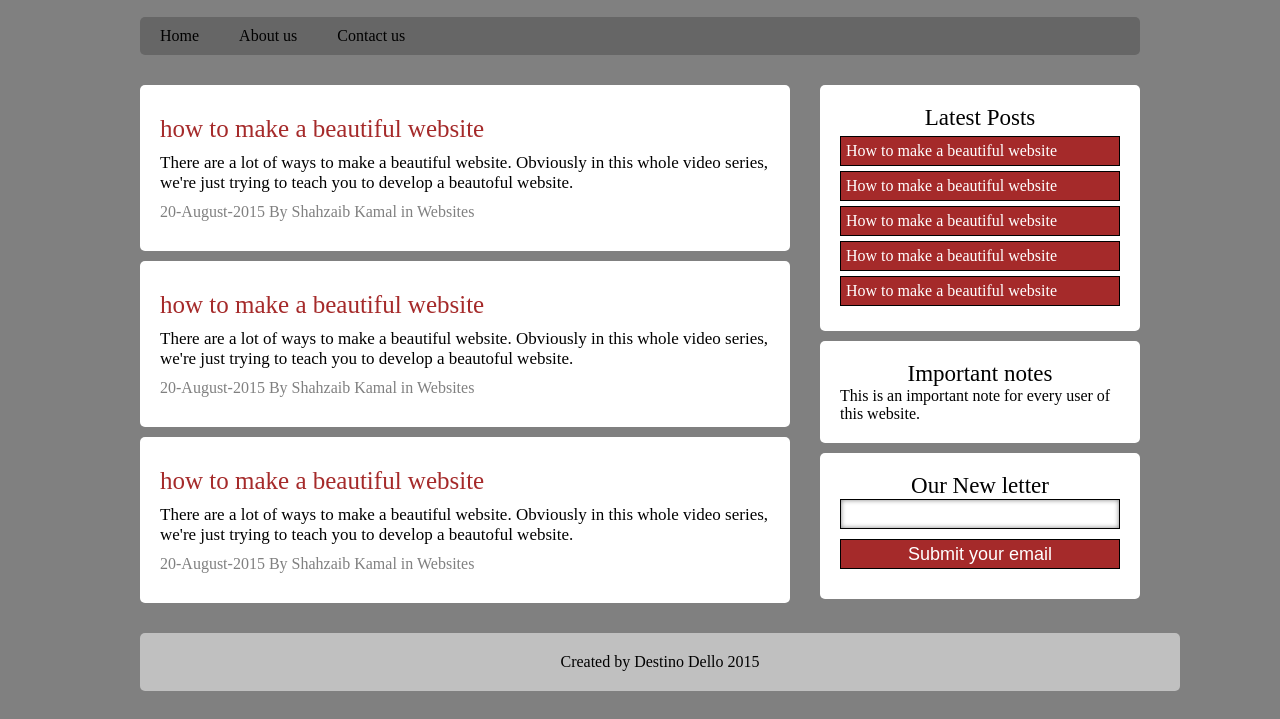
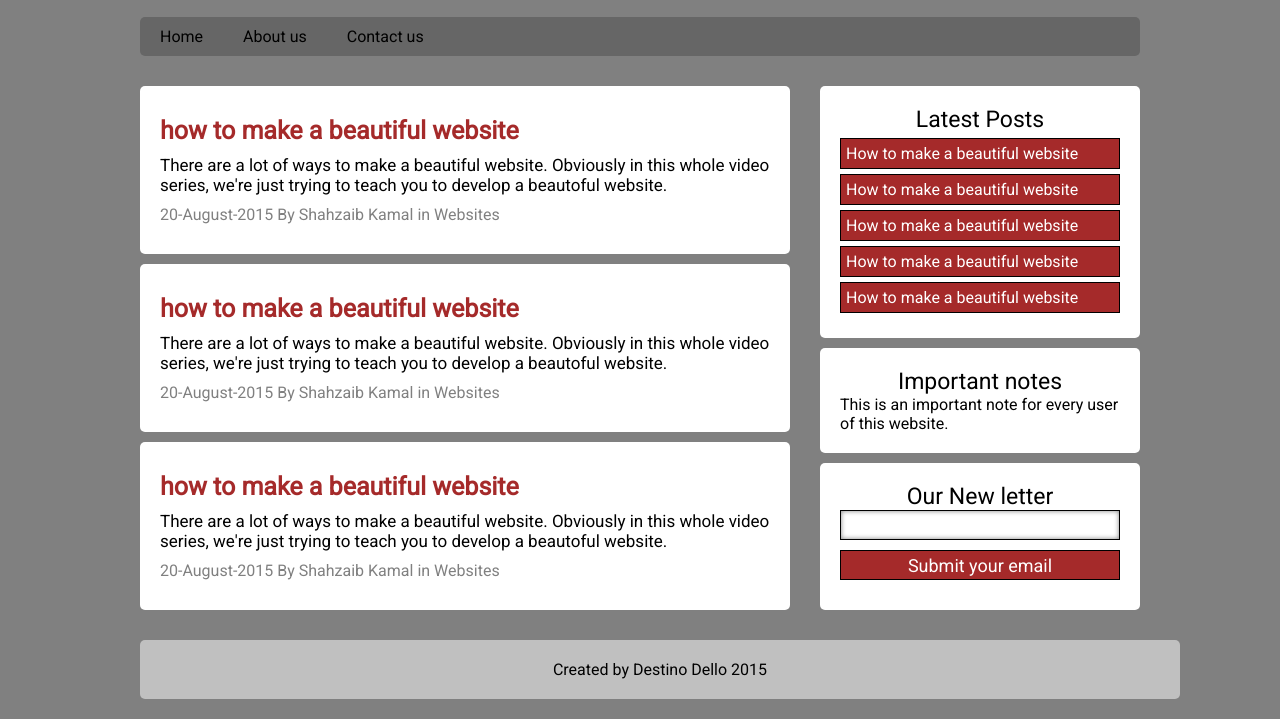
Before and after one commit to destino92/html5-css3-project, a plain HTML site: page index.html in a window 1280 px wide. Shown: the part 100-819 px from the top of the page. Drawn offline with Linux system fonts and the light colour scheme.

Commit message:
feat: added roboto fonts.

```diff
--- a/style.css
+++ b/style.css
@@ -1,6 +1,9 @@
+@import url(https://fonts.googleapis.com/css?family=Roboto);
+
 * {
 	padding: 0;
 	margin: 0;
+	font-family: 'Roboto';
 }
 
 #container {
@@ -119,6 +122,7 @@
 				.title {
 					color: brown;
 					margin: 10px 0;
+					font-weight: bold;
 					font-size: 25px;
 				}
 
```
